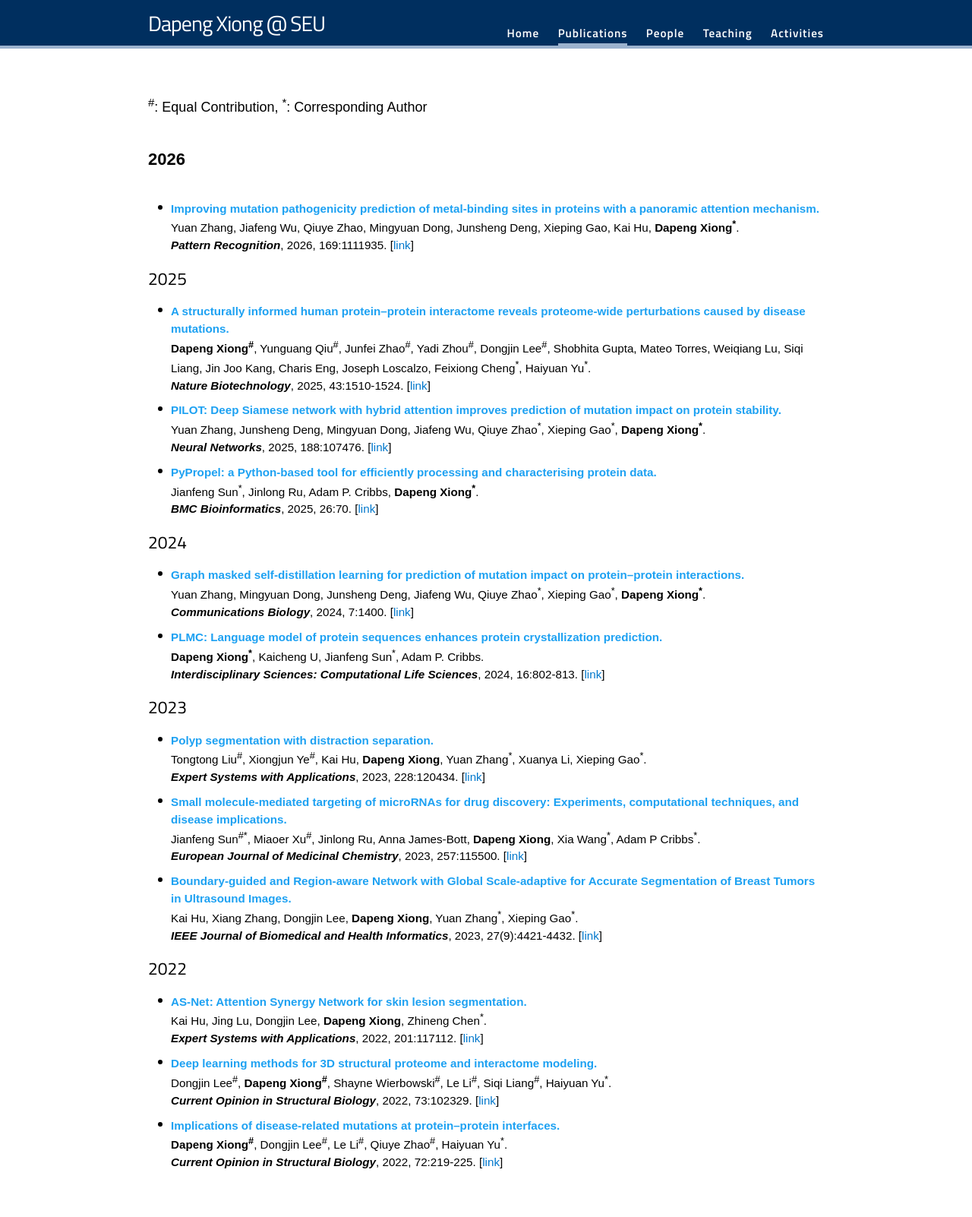
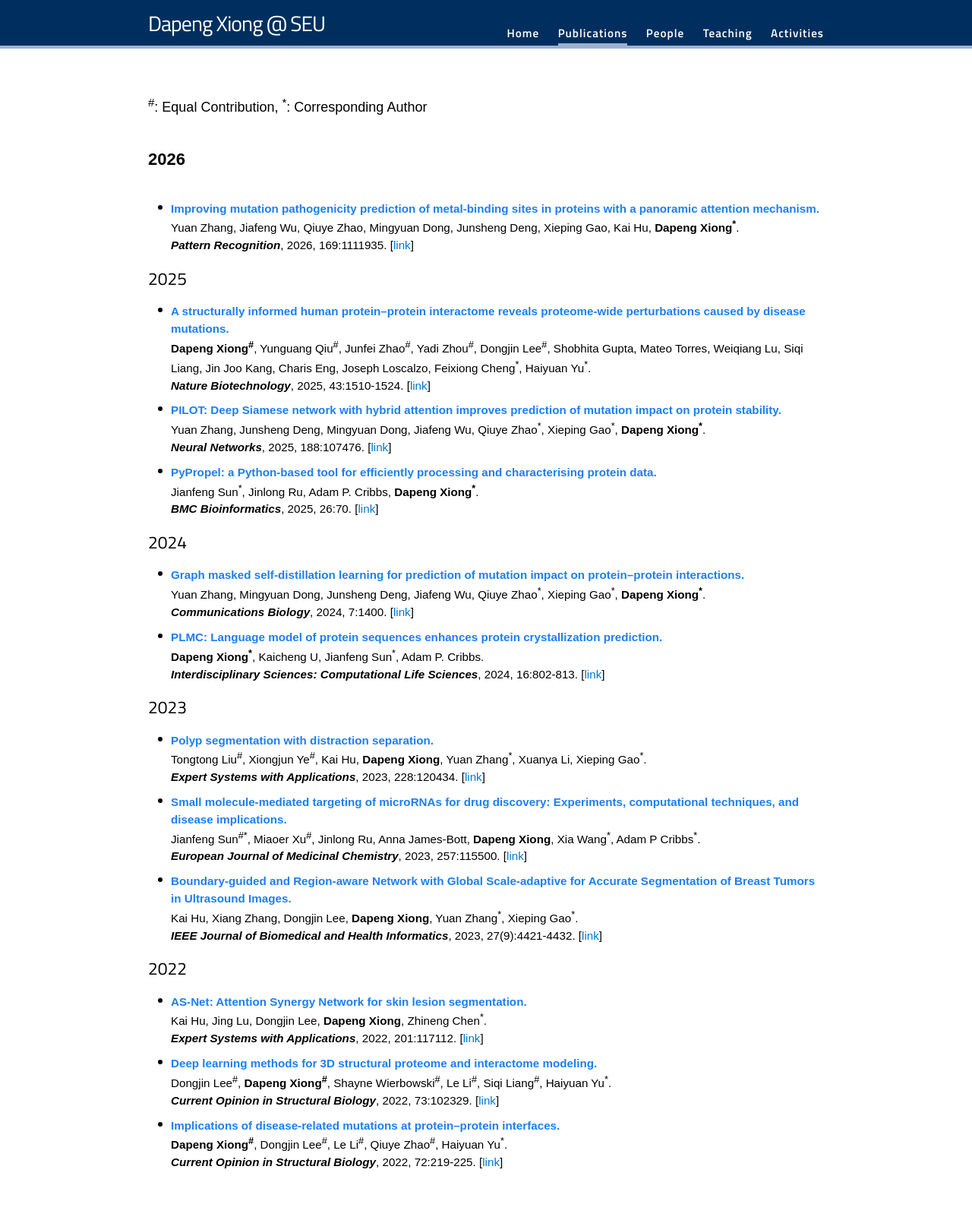
Before and after one commit to dapeng-xiong/dapeng-xiong.github.io, a Jekyll site: the page built from Publications.md, in a window 1280 px wide. Shown: the whole page at 76% size. Built offline with Jekyll 4.4.1, drawn with Linux system fonts in a browser that asks for light colours; nearby versions of some CDN libraries; some web fonts are replaced.

Commit message:
Update _layout.scss

```diff
--- a/_sass/_layout.scss
+++ b/_sass/_layout.scss
@@ -342,7 +342,7 @@ article ul.utlist .text_bold{
 }
 article ul.utlist .text_title{
 	font-weight: bold;
-	color: #1da1f2;
+	color: #1d7ef2;
 }
 
 article ul#archive > li:before {
```
